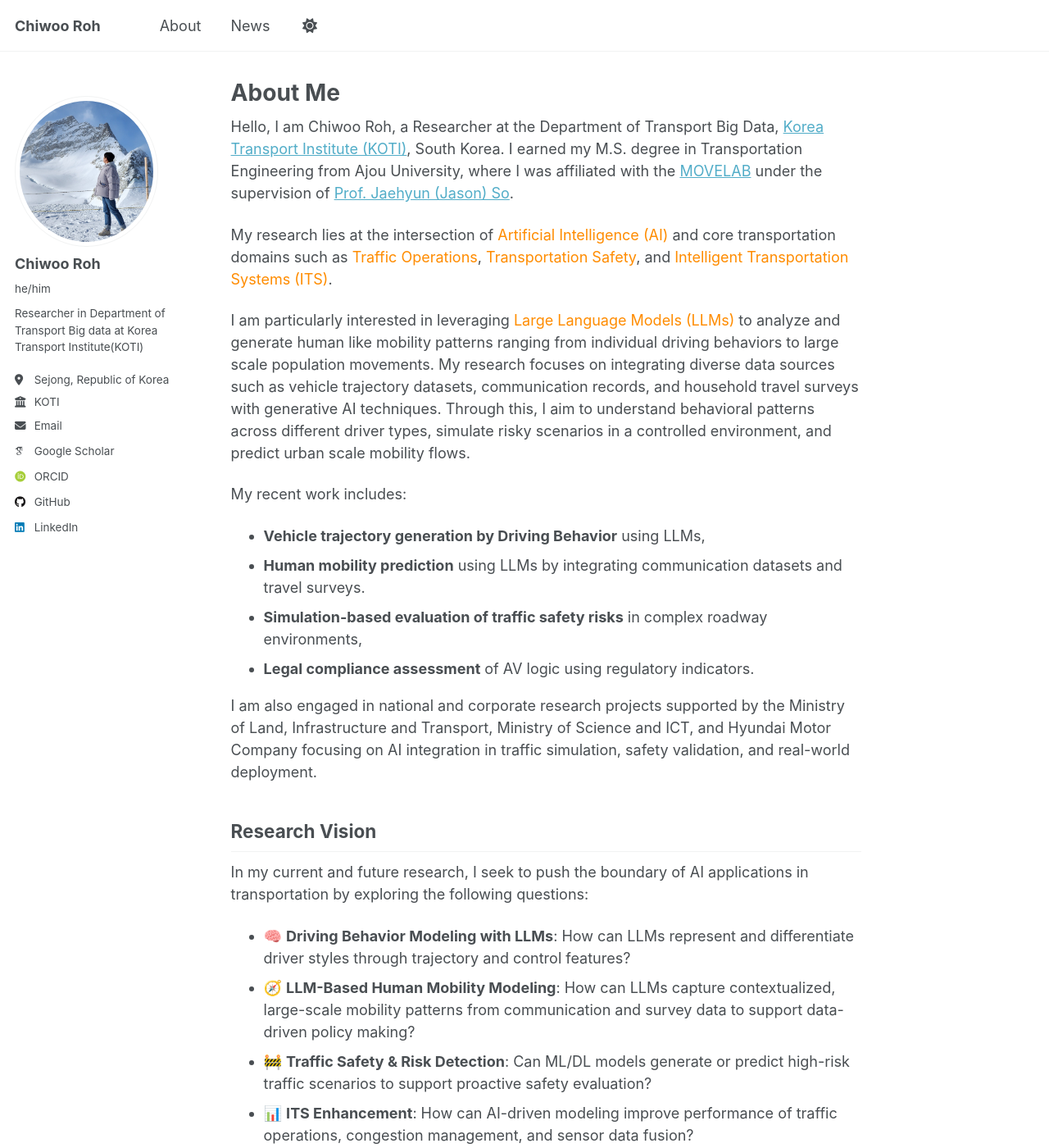
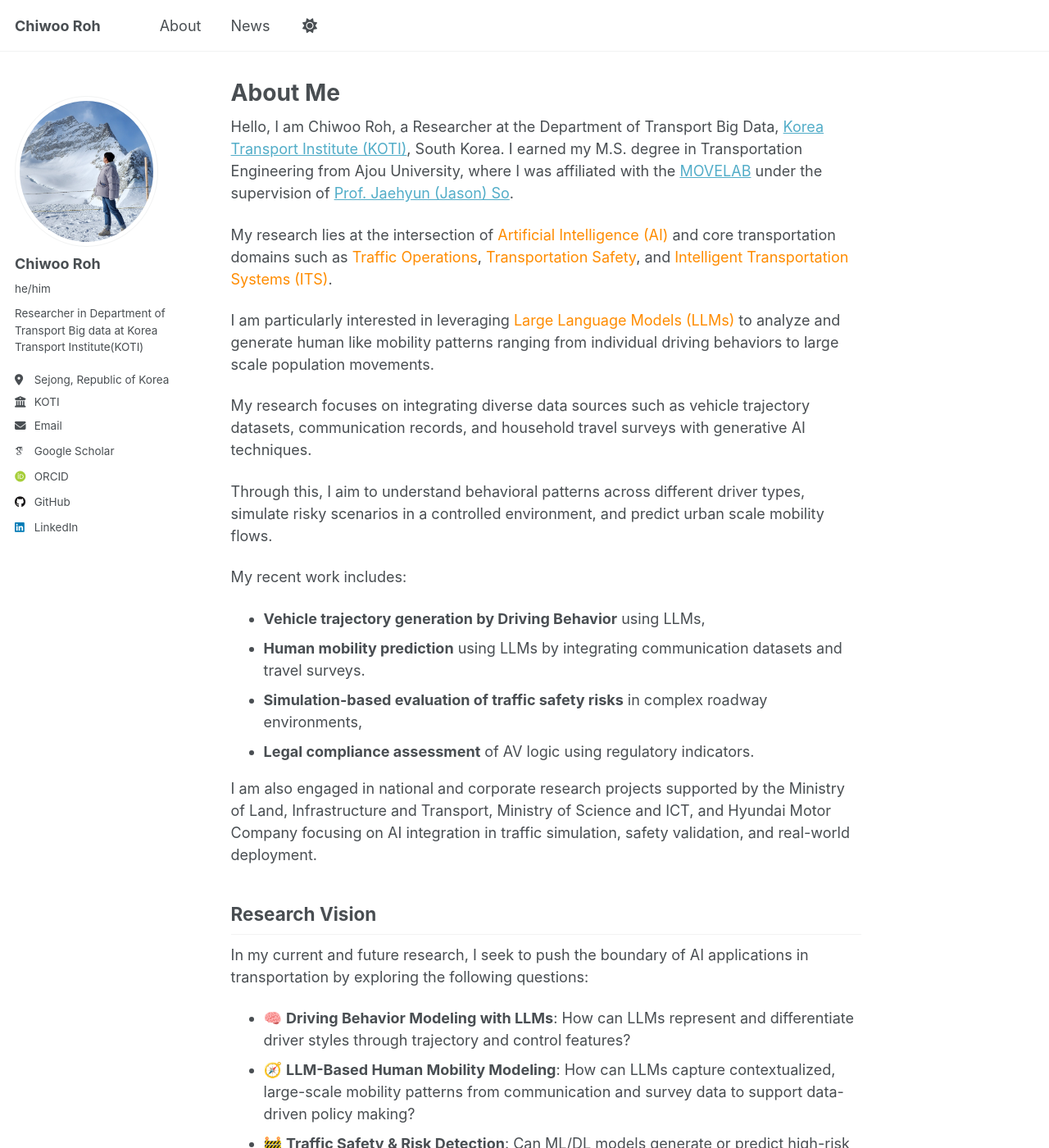
Before and after one commit to Chiwooroh/Chiwooroh.github.io, a Jekyll site: the page built from _pages/about.md, in a window 1280 px wide and 1400 px high. Shown: the whole window at 82% size. Built offline with Jekyll 4.4.1, drawn with Linux system fonts in a browser that asks for light colours; some web fonts are replaced; some of the changed text lies outside the part shown.

Commit message:
KOTI_V1.2

```diff
--- a/_includes/news-feed.html
+++ b/_includes/news-feed.html
@@ -1,6 +1,6 @@
 <div class="news-feed">
     <div class="news-item">
-      <span class="news-date">February 2025</span>
+      <span class="news-date">July 2025</span>
       <div class="news-content">
         My Research "<strong>A Hybrid Traffic Crash Risk Analysis Modeling of Crash Data-Driven Analysis and Microscopic Simulations</strong>" has been <strong>accepted</strong> at "<strong>The IEEE International Conference on Intelligent Transportation Systems (ITSC) 2025</strong>"
       </div>
--- a/_pages/about.md
+++ b/_pages/about.md
@@ -12,7 +12,9 @@ Hello, I am Chiwoo Roh, a Researcher at the Department of Transport Big Data, [K
 My research lies at the intersection of <span style="color: #FF8C00;">Artificial Intelligence (AI)</span> and core transportation domains such as <span style="color: #FF8C00;">Traffic Operations</span>, <span style="color: #FF8C00;">Transportation Safety</span>, and <span style="color: #FF8C00;">Intelligent Transportation Systems (ITS)</span>.
 
 I am particularly interested in leveraging <span style="color: #FF8C00;">Large Language Models (LLMs)</span> to analyze and generate human like mobility patterns ranging from individual driving behaviors to large scale population movements.
+
 My research focuses on integrating diverse data sources such as vehicle trajectory datasets, communication records, and household travel surveys with generative AI techniques.
+
 Through this, I aim to understand behavioral patterns across different driver types, simulate risky scenarios in a controlled environment, and predict urban scale mobility flows.
 
 My recent work includes:
```
Also changed, not shown: other parts of _pages/about.md (+1 -2 lines).
